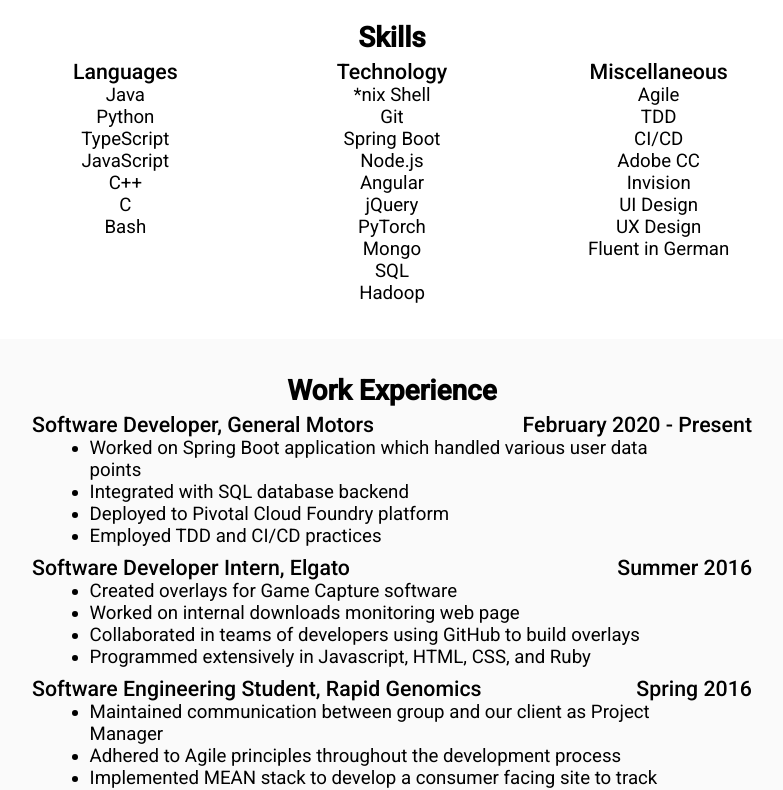
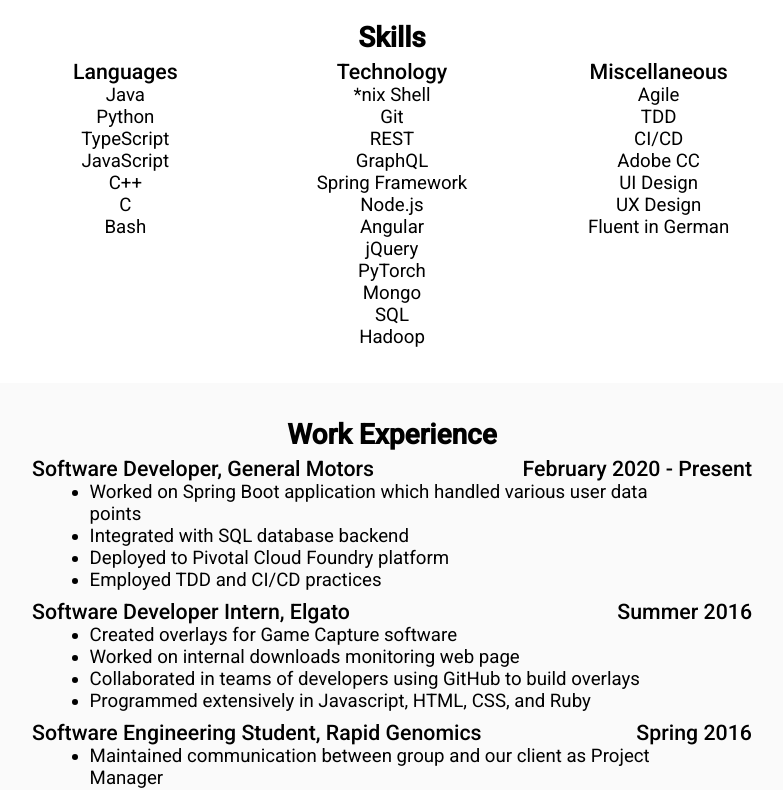
Before and after one commit to keanuk/personal-site, an Angular app: page / in a window 1280 px wide. Shown: the part 1360-2150 px from the top of the page, without its empty margins (248-1031 px from the left). Built offline with nearby package versions, Linux system fonts and the light colour scheme.

Commit message:
Updated skill list

```diff
--- a/package.json
+++ b/package.json
@@ -16,9 +16,9 @@
     "@angular/common": "^13.1.2",
     "@angular/compiler": "^13.1.2",
     "@angular/core": "^13.1.2",
-    "@angular/flex-layout": "^9.0.0-beta.29",
+    "@angular/flex-layout": "^13.0.0-beta.36",
     "@angular/forms": "^13.1.2",
-    "@angular/material": "^12.2.7",
+    "@angular/material": "^13.1.2",
     "@angular/platform-browser": "^13.1.2",
     "@angular/platform-browser-dynamic": "^13.1.2",
     "@angular/router": "^13.1.2",
--- a/src/app/footer/footer.component.html
+++ b/src/app/footer/footer.component.html
@@ -1,7 +1,7 @@
 <footer>
   <br>
   <div>
-      <span class="copyleft">©</span> 2021 Keanu Kerr. Made in Austin, TX.
+      <span class="copyleft">©</span> 2022 Keanu Kerr. Made in Austin, TX.
   </div>
   <div>
     <span class="link-container">
--- a/src/app/home/home.component.html
+++ b/src/app/home/home.component.html
@@ -94,7 +94,9 @@
             <ul class="no-dot-list">
               <li>*nix Shell</li>
               <li>Git</li>
-              <li>Spring Boot</li>
+              <li>REST</li>
+              <li>GraphQL</li>
+              <li>Spring Framework</li>
               <li>Node.js</li>
               <li>Angular</li>
               <li>jQuery</li>
@@ -112,7 +114,6 @@
               <li>TDD</li>
               <li>CI/CD</li>
               <li>Adobe CC</li>
-              <li>Invision</li>
               <li>UI Design</li>
               <li>UX Design</li>
               <li>Fluent in German</li>
```
Also changed, not shown: 1 other file (tests, documents, lock files or other folders).
